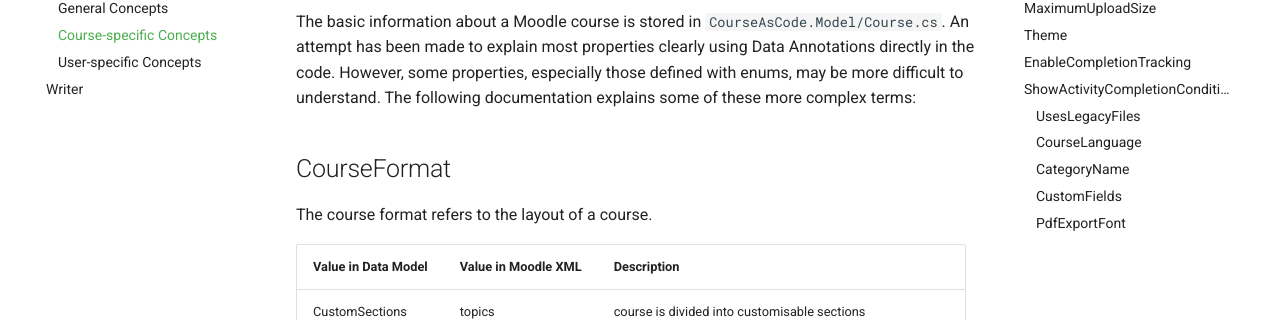
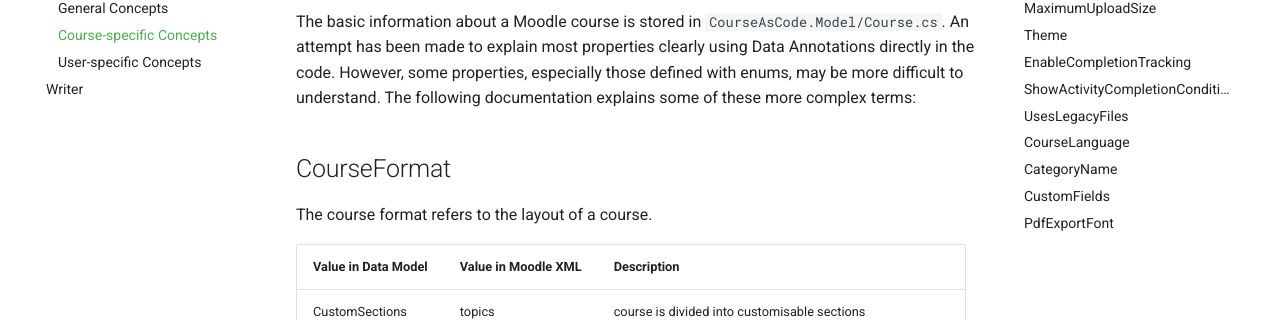
Before and after one commit to if24b267/course-as-code, an MkDocs documentation site: the page built from Documentation/MkDocs/docs/Architecture/DataModel/Course_Nomenclature.md, in a window 1280 px wide. Shown: the part 259-579 px from the top of the page. Built offline with MkDocs 1.6.1 and Material for MkDocs 9.7.7, drawn with Linux system fonts in a browser that asks for light colours; comment, search, counter and statistics services are not loaded.

Commit message:
Fix incorrect hierarchy

```diff
--- a/Documentation/MkDocs/docs/Architecture/DataModel/Course_Nomenclature.md
+++ b/Documentation/MkDocs/docs/Architecture/DataModel/Course_Nomenclature.md
@@ -83,7 +83,7 @@
 ![ShowActivityCompletionConditions = True](../../assets/ShowActivityCompletionConditionsTrue.png)
 ![ShowActivityCompletionConditions = True](../../assets/ShowActivityCompletionConditionsFalse.png)
 
-### UsesLegacyFiles
+## UsesLegacyFiles
 Moodle uses a "new" file system since version 2.0. This setting tells Moodle if this backup uses the new or old file system
 
 | Value in Data Model | Value in Moodle XML | Description                                       |
@@ -93,7 +93,7 @@
 
 See [moodle docs](https://docs.moodle.org/405/en/Legacy_course_files) for more information
 
-### CourseLanguage
+## CourseLanguage
 By default, Moodle detects a user's language from their browser setting and displays the course in the corresponding language.
 Using this setting, the teacher can force the course to use a specific language setting
 
@@ -102,7 +102,7 @@
 | `Null`              | ` `                 | don't force a language                           |
 | English             | en                  | force the course page to be displayed in English |
 
-### CategoryName
+## CategoryName
 Course categories are used to organize courses into descriptive categories, making them easier to find for teachers and students. The default course category on a new Moodle site is `Category 1`.
 
 !!! warning
@@ -110,7 +110,7 @@
 
 See [moodle docs](https://docs.moodle.org/405/en/Course_categories) for more information
 
-### CustomFields
+## CustomFields
 Custom fields can be used to create field types to be used for custom fields. Instances of these field types can be added to the respective areas that implement Custom fields API.
 
 See [moodle docs](https://moodledev.io/docs/4.4/apis/plugintypes/customfield) for more information
@@ -120,7 +120,7 @@
 | `Null`              | ` `                 | Course does not use any custom fields |
 | TBD                 | TBD                 | TBD                                   |
 
-### PdfExportFont
+## PdfExportFont
 Used to specify a custom font for PDF Exports. Only relevant for languages with non-latin scripts (e.g. Arabic, Chinese, Japanese, Korean, etc.) to ensure that the text is displayed correctly in the PDF.
 
 See [moodle docs](https://docs.moodle.org/405/en/Language_settings#Enable_PDF_fonts) for more information
```
